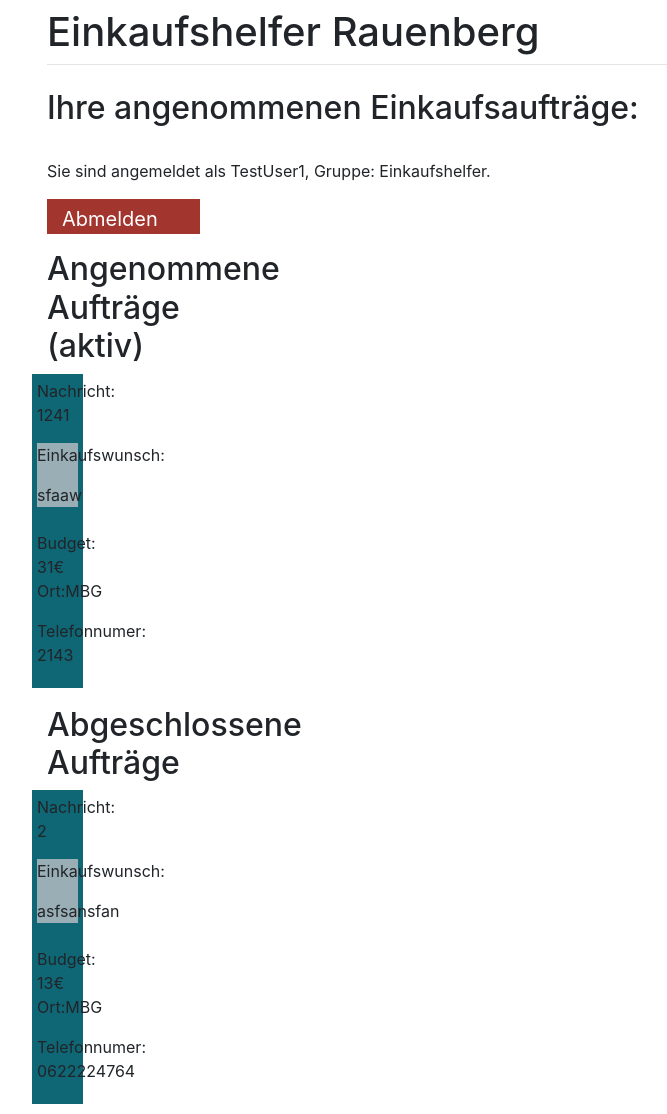
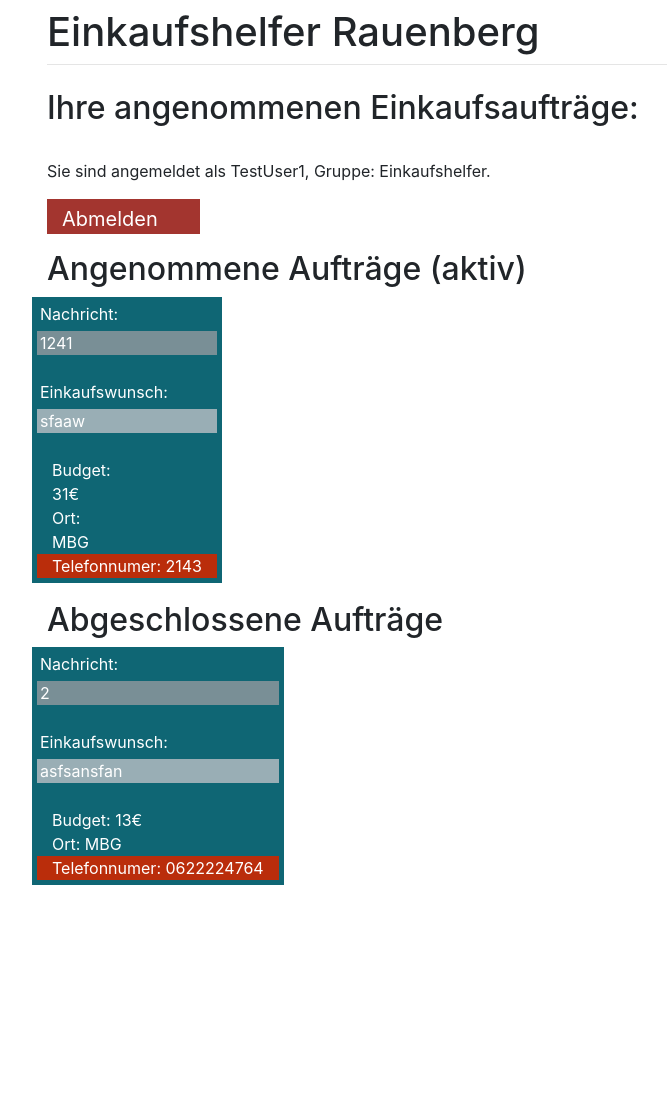
Before and after one commit to SYoy/voluntary_grocery_shopping, a Django app: page /helfer_einkaufslisten/ in a window 1280 px wide. Shown: the whole page, without its empty margins (133-800 px from the left). After the commit the page ends 885 px from the top, so only its background shows below. Run offline with Django 3.2, Linux system fonts and the light colour scheme; a user stored in the database is signed in; data comes from the database, SQL or seed files in the repository; both versions use the stored data as it was after the commit; some libraries are stand-ins or nearby versions.

Commit message:
todo: restyle home

```diff
--- a/EinkaufsApp/templates/app/app_helper.html
+++ b/EinkaufsApp/templates/app/app_helper.html
@@ -175,7 +175,7 @@ function addNoElementsMessage(){
   /* query slected location listing*/
     $("#location").change(function (e) {
         var location = $(this).val();
-        var status = $("#status").val();
+        var status = "aktiv";
 
         updateBlockboard(e, location, status)
 
--- a/EinkaufsApp/templates/app/inWork.html
+++ b/EinkaufsApp/templates/app/inWork.html
@@ -22,19 +22,25 @@
             var p = document.getElementById(id);
             var newElement = document.createElement(elementTag);
             newElement.setAttribute('id', elementId);
-            newElement.innerHTML = dict["nachricht"];
 
             newElement.className = 'col-md-auto img-rounded';
-            newElement.innerHTML = '<p>Nachricht:<br>'+dict["nachricht"]+'<br></p>'+
-                    '<div class"col-xs-auto img-rounded" style="background: #99aeb5">'+
-                    '<p>Einkaufswunsch:</p>'+ dict["liste_text"]+'</div> <br>'+
-                    '<p>Budget: '+ dict["budget"]+'€ Ort:'+ map[dict["user"]] +'</p>'+
-                    '<p>Telefonnumer: '+ dict["telefonnummer"]+'</p>';
+            newElement.innerHTML = '<div class="col-md12 img-rounded" style="padding-left: 3px; margin-bottom: 5px">Nachricht:</div>' +
+            '<div class="col-md12 img-rounded" style="background: #798f96; padding-left: 3px; margin-bottom: 25px"> '+
+            dict["nachricht"]+'</div>'+
+            '<div class="col-md12 img-rounded" style="padding-left: 3px; margin-bottom: 5px"> Einkaufswunsch:</div>'+
+            '<div class="col-md12 img-rounded" style="background: #99aeb5; padding-left: 3px; margin-bottom: 25px"> '+
+            dict["liste_text"]+'</div>'+
+            '<div class="row-col-12">'+
+            '<div class="col-md-6">'+'Budget: '+ dict["budget"]+ '€</div>'+
+            '<div class="col-md-6">'+ 'Ort: '+ map[dict["user"]] +'</div>'+'</div>'+
+            '<div class="col-md-12" style="background: #BA2D0B; color: white">Telefonnumer: '+ dict["telefonnummer"]+'</div>';
+
 
             // Css styling
-            newElement.setAttribute("style", "background: #0f6674; float: left; text-align: " +
-                "left; margin-right: 10px; min-width: 10%; max-width: 33%; padding: 5px; margin-bottom: 10px;" +
-                "cursor: pointer");
+            newElement.setAttribute("style", "background: #0f6674; color: white; float: left; text-align: " +
+                "left; margin-right: 10px; min-width: 10%; max-width: 33%; padding: 5px; margin-bottom: 10px;"
+            //   + "cursor: pointer"
+            );
             newElement.setAttribute("id", elementId);
             //newElement.setAttribute("onclick","onClickAuftrag(this)");
 
@@ -125,12 +131,12 @@
                         <p style="padding-top: 5px">Abmelden</p>
                     </div>
                 </a>
-                <div class="row-cols-6">
+                <div class="row-cols-8">
                     <h2 class="mt-2">Angenommene Aufträge (aktiv)</h2>
                     <div class="row content-ct" id="elements_active">
                 </div>
                 </div>
-                <div class="row-cols-6">
+                <div class="row-cols-8">
                     <h2 class="mt-2">Abgeschlossene Aufträge</h2>
                     <div class="row content-ct" id="elements_closed">
                 </div>
```
Also changed, not shown: EinkaufsApp/templates/public/start.html (+4 -4 lines), db.sqlite3.
